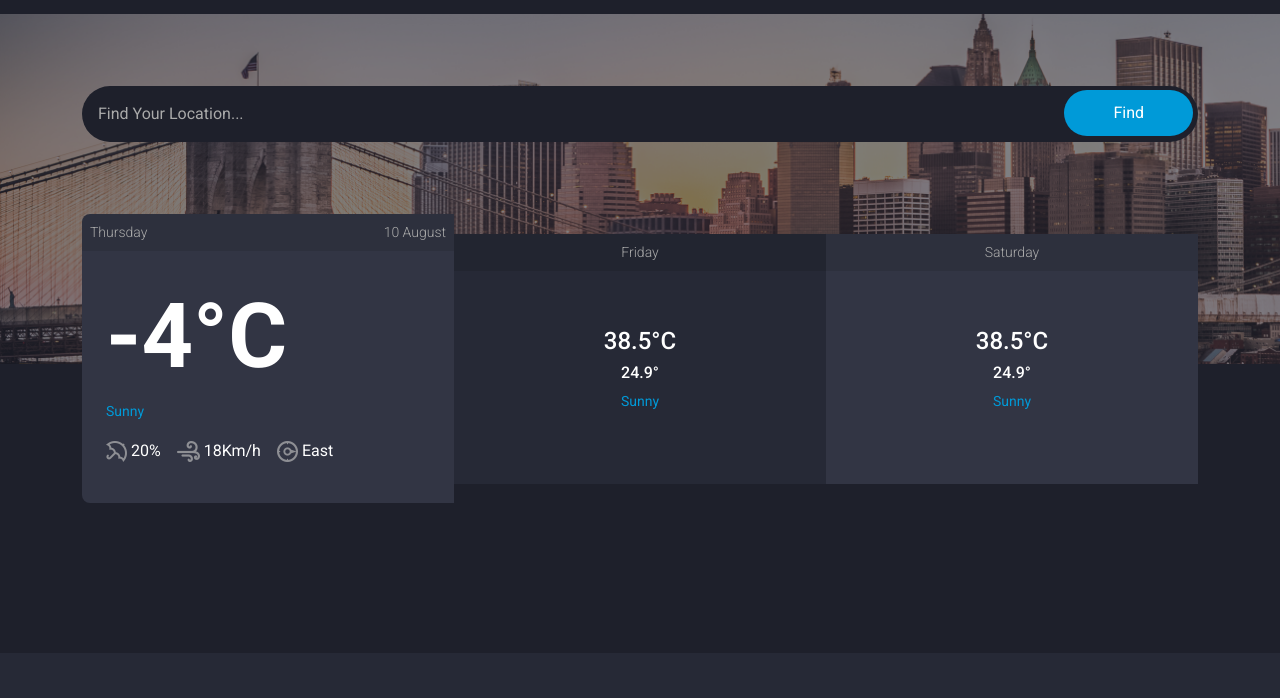
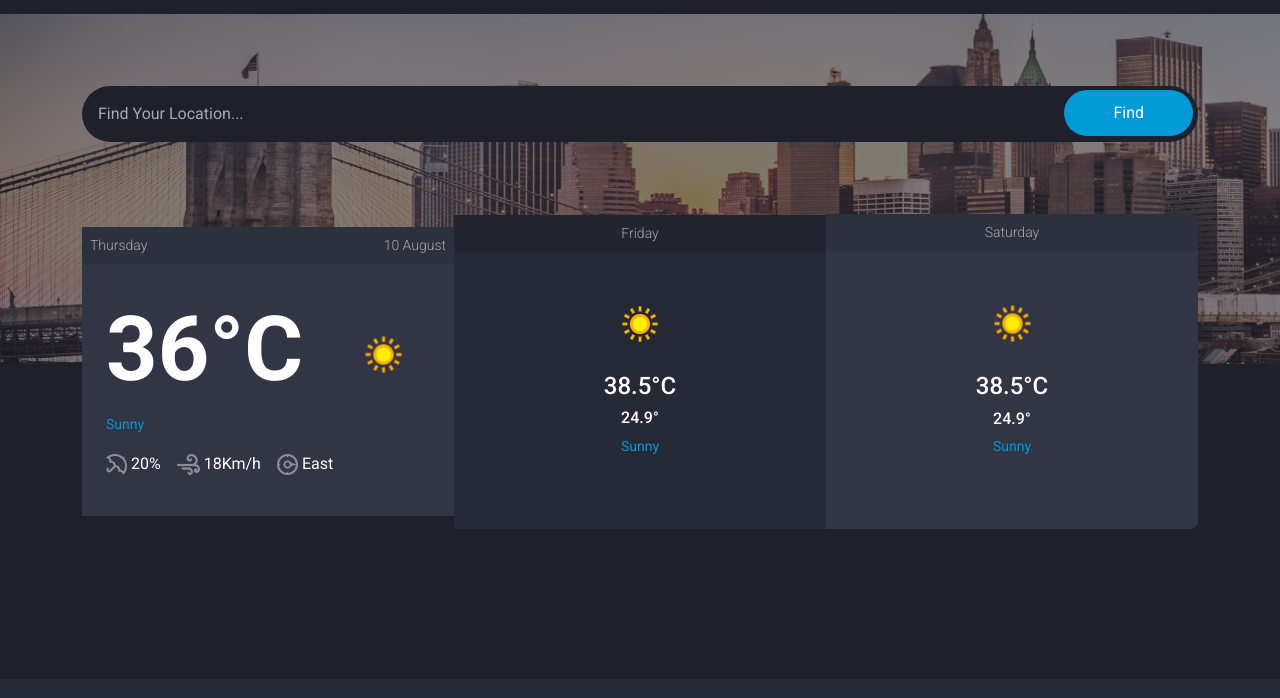
Before and after one commit to Mohammed-Yassen-Abdrabooh/Get_Weather_API, a plain HTML site: page index.html in a window 1280 px wide. Shown: the part 102-800 px from the top of the page. Drawn offline with Linux system fonts and the light colour scheme.

Commit message:
put default values

```diff
--- a/index.html
+++ b/index.html
@@ -69,8 +69,8 @@
             <div class="card-info p-4">
               <h5 class=" lead text-light text-capitalize" id="city"></h5>
               <div class="temp-day d-flex align-items-center">
-                <h2 id="temperature">-4&deg;C</h2>
-                <img src="" alt="" id="cond-icon" class="ms-5 d-inline-block">
+                <h2 id="temperature">36&deg;C</h2>
+                <img src="./images/113 (1).png" alt="" id="cond-icon" class="ms-5 d-inline-block">
               </div>
               <span class="deg-info" id="condition">Sunny</span>
               <div class="temp-icons d-flex mt-3">
@@ -95,7 +95,7 @@
             </div>
             <div class="card-info-two p-4">
               <div class="temp-day-two d-flex justify-content-center flex-column align-items-center">
-                <img src="" alt="" class="py-3" id="icon-two">
+                <img src="./images/113 (1).png" alt="" class="py-3" id="icon-two">
                 <h4 id="max-temp-two">38.5&deg;C</h4>
                 <h6 id="min-temp-two">24.9&deg;</h6>
                 <span class="deg-info mb-5" id="cond-two">Sunny</span>
@@ -108,7 +108,7 @@
             </div>
             <div class="card-info p-4">
               <div class="temp-day d-flex justify-content-center flex-column align-items-center">
-                <img src="" alt="" class="py-3" id="icon-three">
+                <img src="./images/113 (1).png" alt="" class="py-3" id="icon-three">
                 <h4 id="max-temp-three">38.5&deg;C</h4>
                 <h6 id="min-temp-three">24.9&deg;</h6>
                 <span class="deg-info mb-5" id="cond-three">Sunny</span>
```
